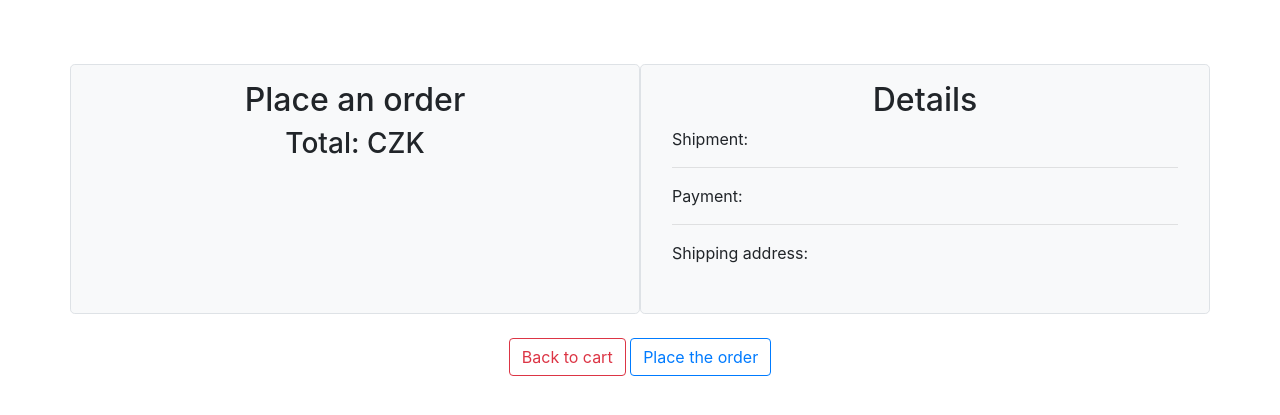
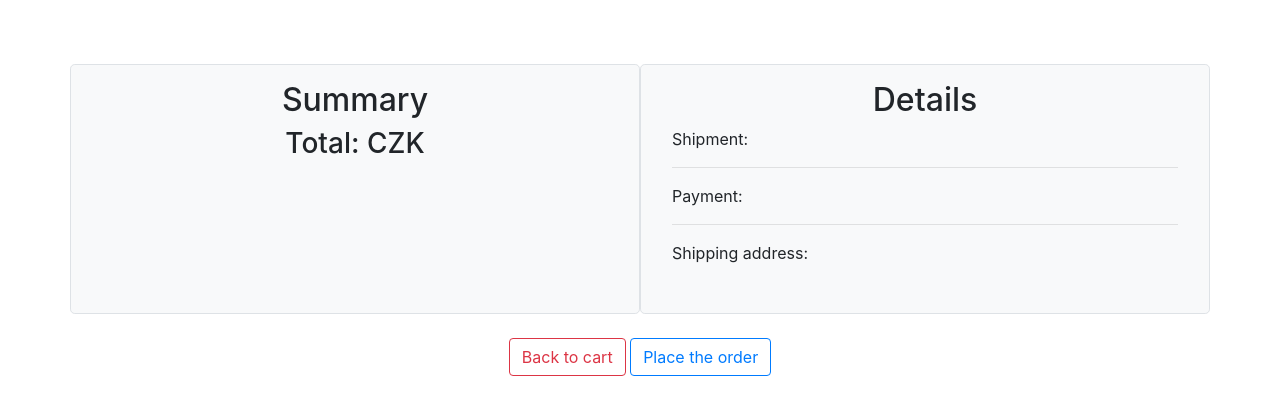
Before and after one commit to furadnik/maturitni_prace, a Django app: template shop/templates/shop/buy_confirm.html in a window 1280 px wide. Shown: the part 63-478 px from the top of the page. Run offline with Django 3.2, Linux system fonts and the light colour scheme; the template is opened without the code that fills it, so the values that code supplies are empty; some libraries are stand-ins or nearby versions.

Commit message:
edited user-side

```diff
--- a/shop/templates/shop/buy_confirm.html
+++ b/shop/templates/shop/buy_confirm.html
@@ -6,7 +6,7 @@
 <div class="container pt-5 mb-4">
   <div class="row">
     <div class="col border rounded-lg p-3 bg-light">
-      <h2>{% trans "Place an order" %}</h2>
+      <h2>{% trans "Summary" %}</h2>
       <div class="container">
 
         <!-- list items -->
```
